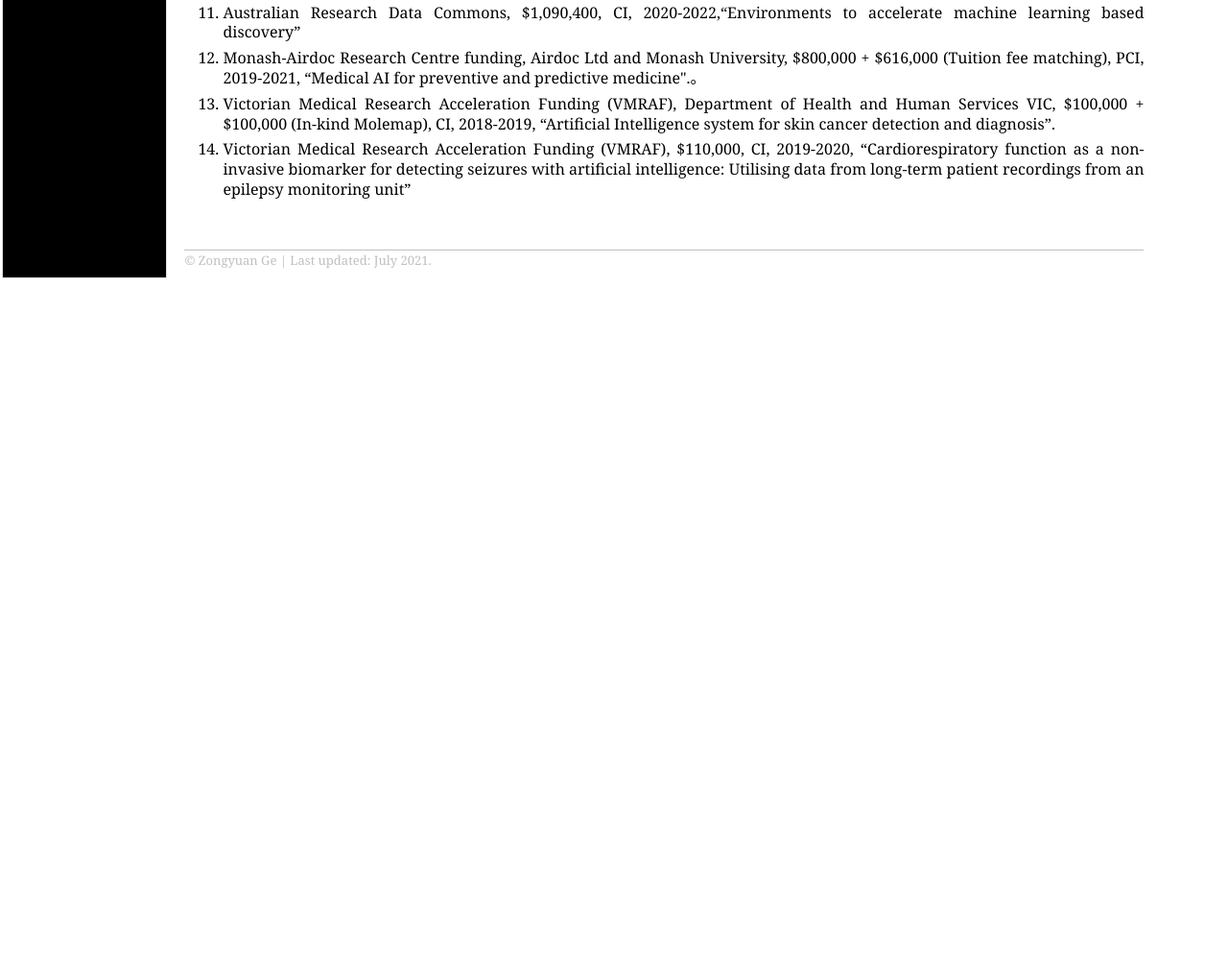
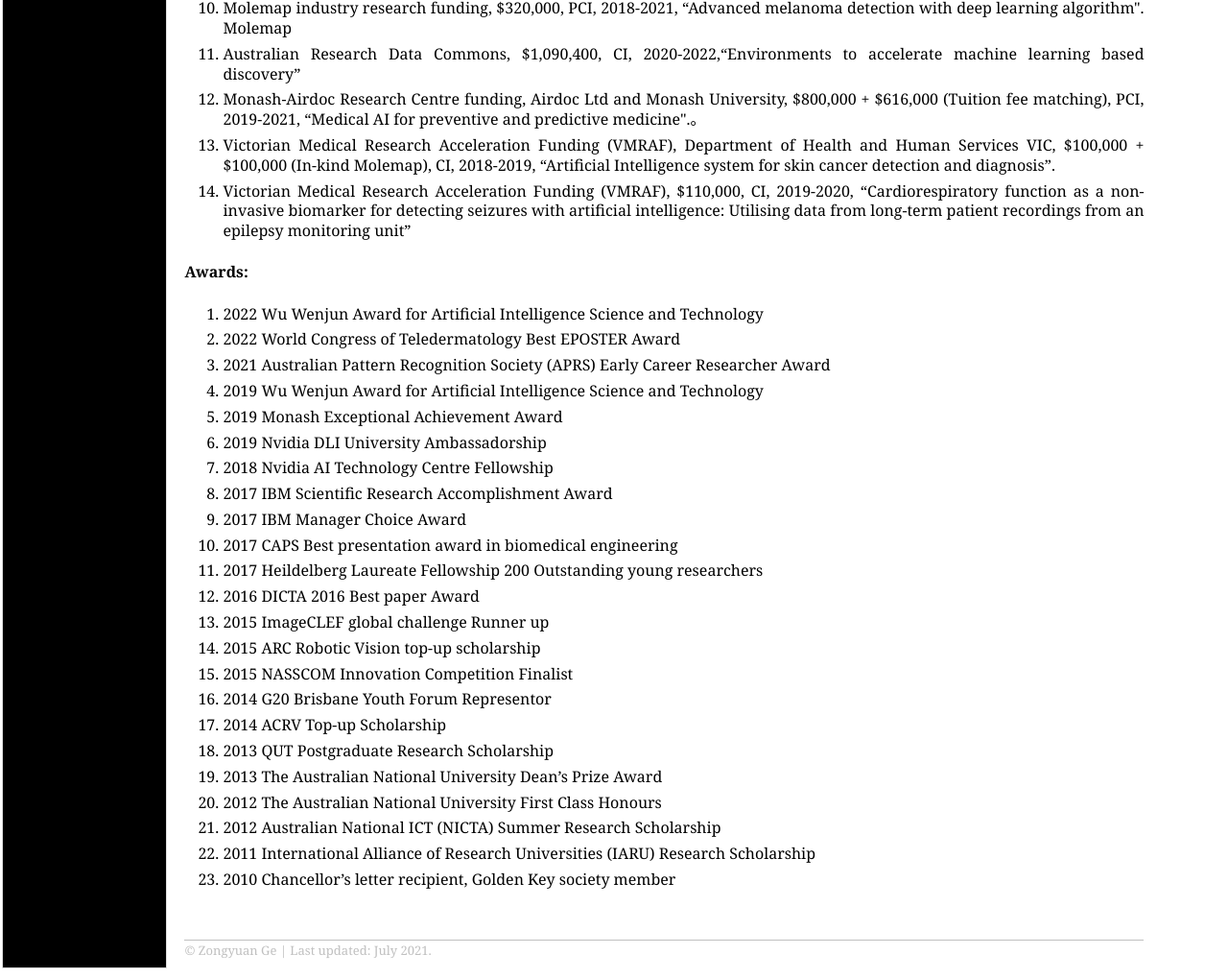
Before and after one commit to zongyuange/zongyuange.github.io, a plain HTML site: page awards.html in a window 1280 px wide. Shown: the part 528-1547 px from the top of the page at 96% size. Before the commit the page ends 828 px from the top, so only its background shows below. Drawn offline with Linux system fonts and the light colour scheme.

Commit message:
awards update

```diff
--- a/awards.html
+++ b/awards.html
@@ -37,6 +37,7 @@
 <h1>Zongyuan Ge（戈宗元）&ndash; Awards and Grants</h1>
 </div>
 
+<h4>Grants:</h4>
 
 <ul>
 <li><p> MRFF Traumatic Brain Injury, $2,999,648, CI. 2022-2025, “AUS-mTBI: designing and implementing the health informatics approaches to enhance treatment and care for people with mild TBI”</p>
@@ -84,6 +85,78 @@
 </ul>
 
 
+<h4>Awards:</h4>
+<ul>
+<li><p> 2022 Wu Wenjun Award for Artificial Intelligence Science and Technology</p>
+</li>
+
+<li><p> 2022 World Congress of Teledermatology Best EPOSTER Award</p>
+</li>
+
+<li><p> 2021 Australian Pattern Recognition Society (APRS) Early Career Researcher Award </p>
+</li>
+
+<li><p> 2019 Wu Wenjun Award for Artificial Intelligence Science and Technology</p>
+</li>
+
+<li><p> 2019 Monash Exceptional Achievement Award</p>
+</li>
+
+<li><p> 2019 Nvidia DLI University Ambassadorship</p>
+</li>
+
+<li><p> 2018 Nvidia AI Technology Centre Fellowship</p>
+</li>
+
+<li><p> 2017 IBM Scientific Research Accomplishment Award</p>
+</li>
+
+<li><p> 2017 IBM Manager Choice Award</p>
+</li>
+
+<li><p> 2017 CAPS Best presentation award in biomedical engineering</p>
+</li>
+
+<li><p> 2017 Heildelberg Laureate Fellowship 200 Outstanding young researchers</p>
+</li>
+
+<li><p> 2016 DICTA 2016 Best paper Award</p>
+</li>
+
+<li><p> 2015 ImageCLEF global challenge Runner up</p>
+</li>
+
+<li><p> 2015 ARC Robotic Vision top-up scholarship</p>
+</li>
+
+<li><p> 2015 NASSCOM Innovation Competition Finalist</p>
+</li>
+
+<li><p> 2014 G20 Brisbane Youth Forum Representor</p>
+</li>
+
+<li><p> 2014 ACRV Top-up Scholarship</p>
+</li>
+
+<li><p> 2013 QUT Postgraduate Research Scholarship </p>
+</li>
+
+<li><p> 2013 The Australian National University Dean’s Prize Award</p>
+</li>
+
+<li><p> 2012 The Australian National University First Class Honours</p>
+</li>
+
+<li><p> 2012 Australian National ICT (NICTA) Summer Research Scholarship </p>
+</li>
+
+<li><p> 2011 International Alliance of Research Universities (IARU) Research Scholarship</p>
+</li>
+
+<li><p> 2010 Chancellor’s letter recipient, Golden Key society member</p>
+</li>
+</ul>
+
 <div id="footer">
 <div id="footer-text">
 &copy; Zongyuan Ge  | Last updated: July 2021</a>.
```
